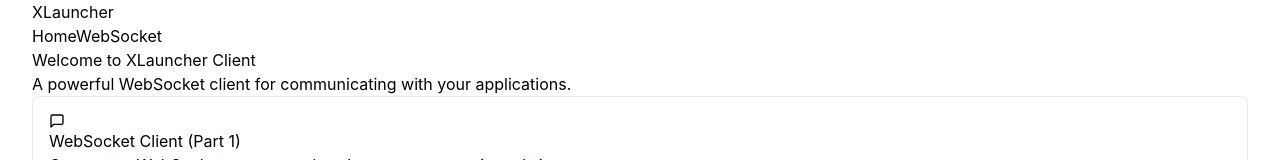
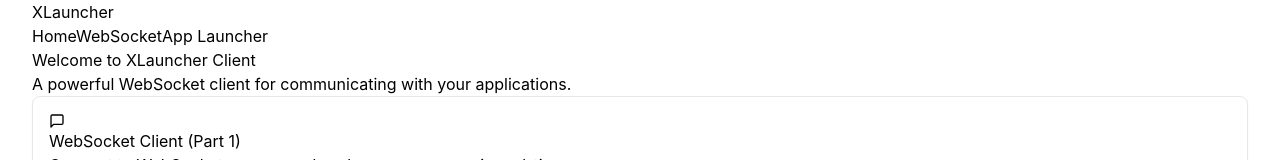
Before and after one commit to smartmohan20/xlauncher-client, a React (Vite) app: page / in a window 1280 px wide. Shown: the top 160 px of the page. Built offline with nearby package versions, Linux system fonts and the light colour scheme.

Commit message:
Added a link in nav bar for launcher

```diff
--- a/src/components/common/Header.jsx
+++ b/src/components/common/Header.jsx
@@ -11,6 +11,7 @@
   const navLinks = [
     { name: 'Home', path: '/' },
     { name: 'WebSocket', path: '/websocket' },
+    { name: 'App Launcher', path: '/launcher' },
   ];
 
   return (
```
